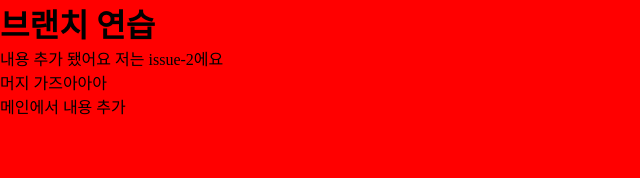
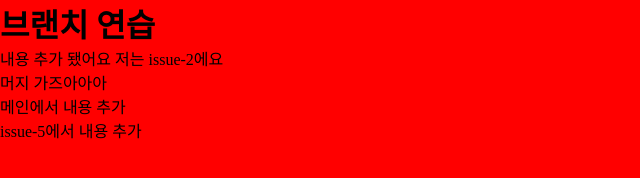
Before and after one commit to JangRuBin2/230222, a plain HTML site: page index.html in a window 1280 px wide. Shown: the whole page, without its empty margins (0-640 px from the left). Drawn offline with Linux system fonts and the light colour scheme.

Commit message:
이슈5에서 내용 추가

```diff
--- a/index.html
+++ b/index.html
@@ -12,5 +12,6 @@
   <div>내용 추가 됐어요 저는 issue-2에요</div>
   <div>머지 가즈아아아</div>
   <div>메인에서 내용 추가</div>
+  <div>issue-5에서 내용 추가</div>
 </body>
 </html>
```
